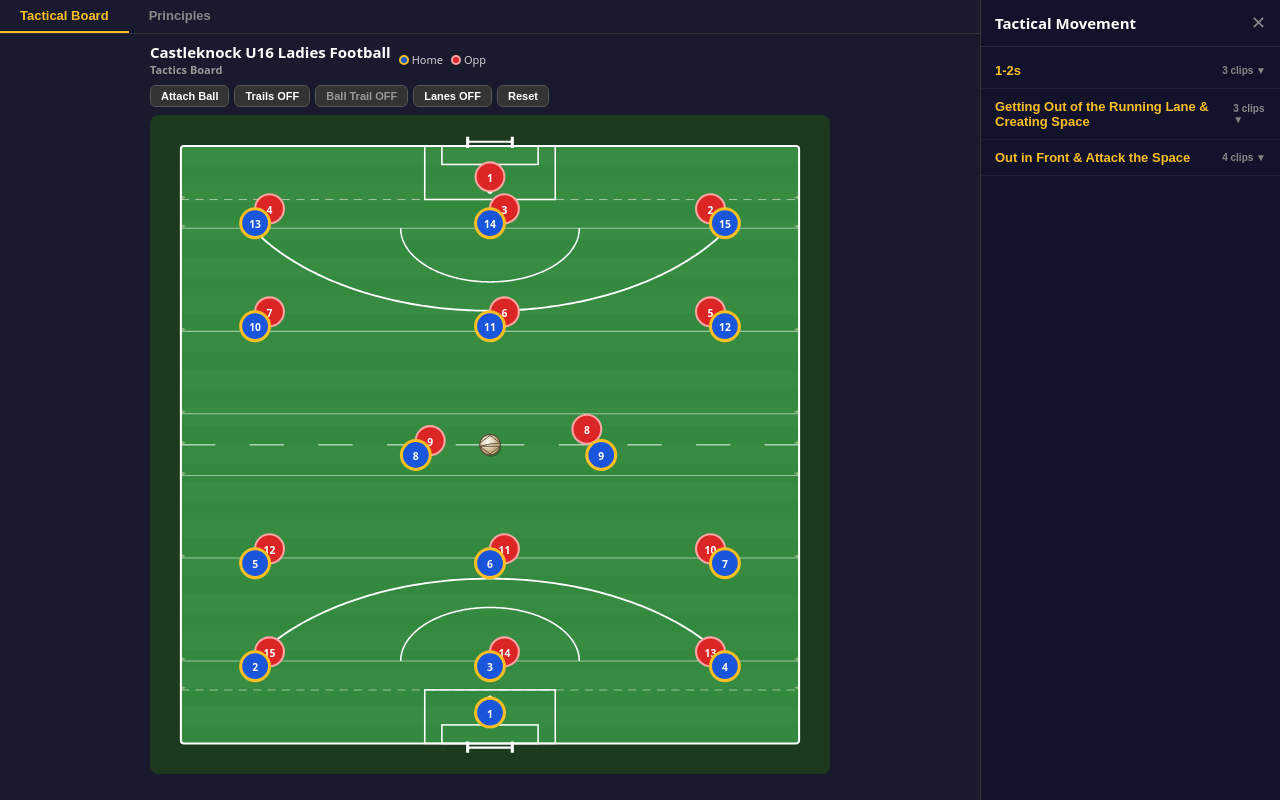
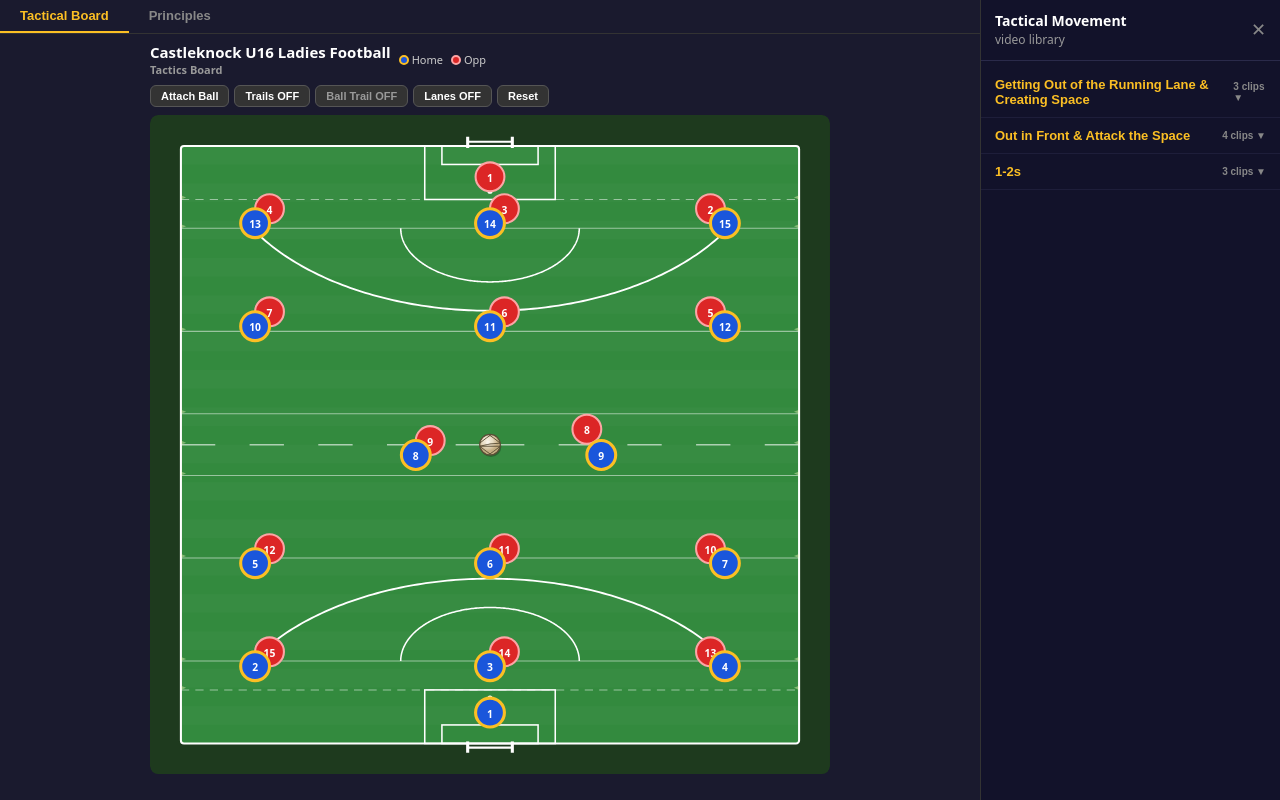
Before and after one commit to claycoyle/gaa-tactical-board, a React (Vite) app: page / in a window 1280 px wide. Built offline with nearby package versions, Linux system fonts and the light colour scheme.

Commit message:
Update App.jsx

```diff
--- a/src/App.jsx
+++ b/src/App.jsx
@@ -7,11 +7,6 @@ const BALL_R = 10;
 const initialBall = { x: 330, y: 320, attachedTo: null };
 
 const videoLibrary = [
-  { category: "1-2s", clips: [
-    { url: "https://www.youtube.com/embed/StrVREfJCLA?start=294", note: "Cork are slow to press, but what happens to the centre back when the forward passes the ball", tag: "Mayo vs Cork (Seniors)" },
-    { url: "https://www.youtube.com/embed/3We4g2F_qpo?start=1380", note: "Great width in build up with purposeful runs, watch the defender naturally follow the ball", tag: "Dublin vs Kildare (Minors)" },
-    { url: "https://www.youtube.com/embed/7PgsWo2-l9U?start=246", note: "Great out in front run to start the play, watch how the defenders get caught out with the 1-2", tag: "Donegal vs Galway (Seniors)" },
-  ]},
   { category: "Getting Out of the Running Lane & Creating Space", clips: [
     { url: "https://www.youtube.com/embed/gubrXY3mCW0?start=5819", note: "Great run to get out in front, ball recycles back to the other side. Watch 2 players make small movements away from the runner", tag: "Dublin vs Cork (Seniors)" },
     { url: "https://www.youtube.com/embed/7PgsWo2-l9U?start=518", note: "Plenty of options in front throughout the attack, players make sure they are slightly to the left or right, rather than straight in front of", tag: "Donegal vs Galway (Seniors)" },
@@ -22,6 +17,11 @@ const videoLibrary = [
     { url: "https://www.youtube.com/embed/gubrXY3mCW0?start=2858", note: "Forward run creates the passing option, great pass inside and easy score", tag: "Dublin vs Cork (Seniors)" },
     { url: "https://www.youtube.com/embed/gubrXY3mCW0?start=5684", note: "Brilliant run to the side creates the passing option, cut back inside for easy score", tag: "Dublin vs Cork (Seniors)" },
     { url: "https://www.youtube.com/embed/gubrXY3mCW0?start=5765", note: "Great run out in front, but… no 1-2 option, players in same running lane = no easy shot, and play breaks down", tag: "Dublin vs Cork (Seniors)" },
+  ]},
+  { category: "1-2s", clips: [
+    { url: "https://www.youtube.com/embed/StrVREfJCLA?start=294", note: "Cork are slow to press, but what happens to the centre back when the forward passes the ball", tag: "Mayo vs Cork (Seniors)" },
+    { url: "https://www.youtube.com/embed/3We4g2F_qpo?start=1380", note: "Great width in build up with purposeful runs, watch the defender naturally follow the ball", tag: "Dublin vs Kildare (Minors)" },
+    { url: "https://www.youtube.com/embed/7PgsWo2-l9U?start=246", note: "Great out in front run to start the play, watch how the defenders get caught out with the 1-2", tag: "Donegal vs Galway (Seniors)" },
   ]},
 ];
 
@@ -150,7 +150,7 @@ const VideoLibrarySidebar = ({ open, setOpen, onExpand }) => {
   return (
     <div style={{ width: open?300:0, minWidth: open?300:0, transition:"all 0.3s", background:"#12122a", borderLeft: open?"1px solid #333":"none", overflow:"hidden", display:"flex", flexDirection:"column", height:"100vh" }}>
       <div style={{ display:"flex", alignItems:"center", justifyContent:"space-between", padding:"12px 14px", borderBottom:"1px solid #2a2a4a" }}>
-        <span style={{ color:"#fff", fontWeight:700, fontSize:15 }}>Tactical Movement</span>
+        <span style={{ color:"#fff", fontWeight:700, fontSize:14, lineHeight:1.3 }}>Tactical Movement<br/><span style={{ fontWeight:400, fontSize:12, color:"#999" }}>video library</span></span>
         <button onClick={() => setOpen(false)} style={{ background:"none", border:"none", color:"#888", cursor:"pointer", fontSize:18 }}>✕</button>
       </div>
       <div style={{ flex:1, overflowY:"auto", padding:"6px 0" }}>
```
